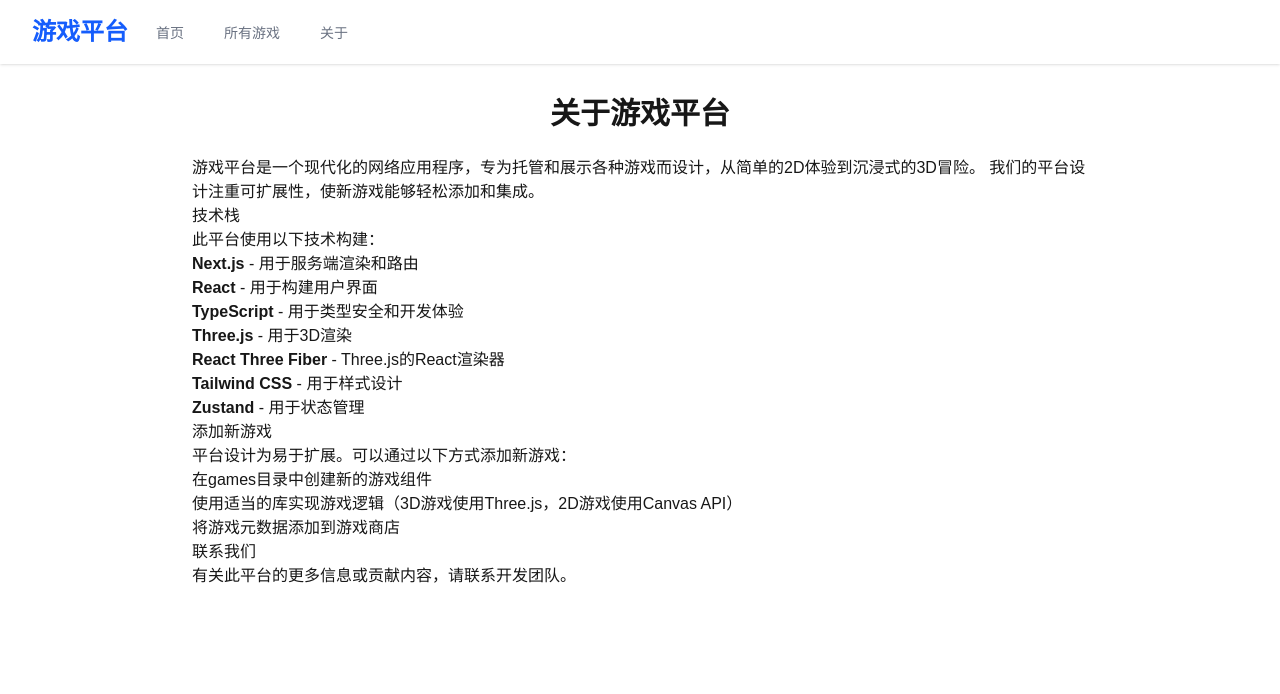
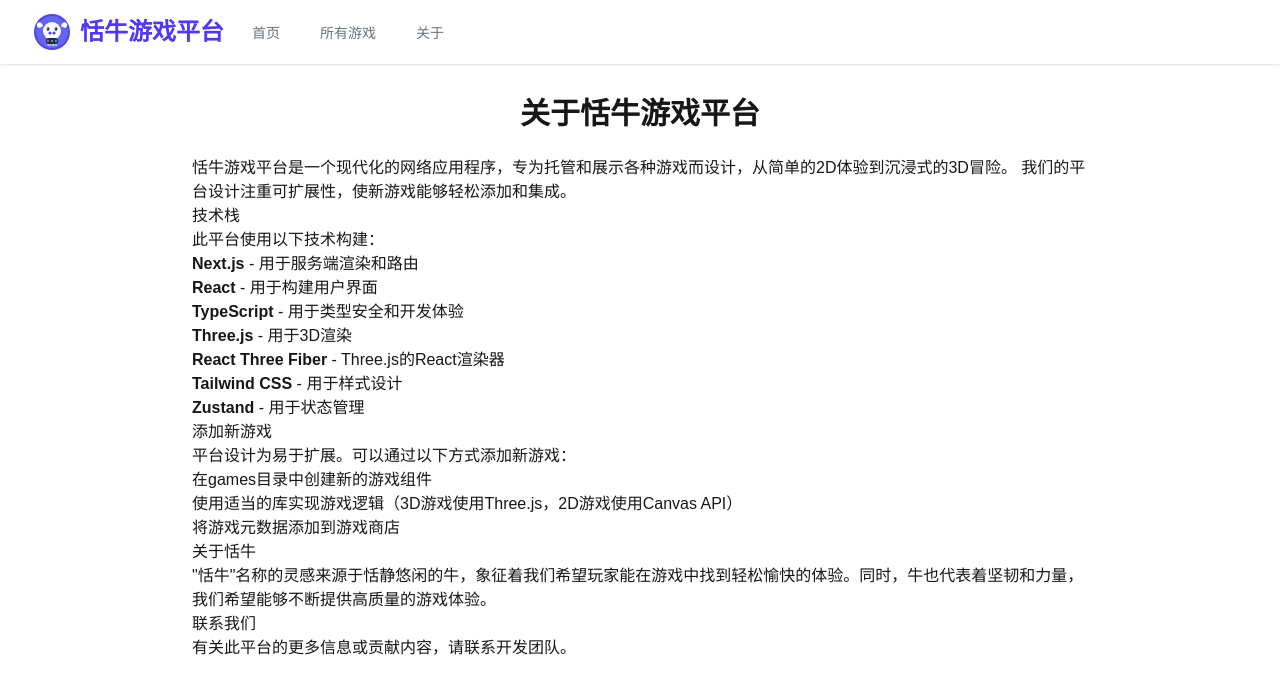
Before and after one commit to githubdominic/game-platform, a Next.js app: page /about in a window 1280 px wide. Shown: the top 694 px of the page. Built offline with nearby package versions, Linux system fonts and the light colour scheme.

Commit message:
feat: 更改游戏平台名称为恬牛游戏平台并添加LOGO

```diff
--- a/app/about/page.tsx
+++ b/app/about/page.tsx
@@ -1,11 +1,11 @@
 export default function AboutPage() {
   return (
     <div className="max-w-4xl mx-auto">
-      <h1 className="text-3xl font-bold mb-6 text-center">关于游戏平台</h1>
+      <h1 className="text-3xl font-bold mb-6 text-center">关于恬牛游戏平台</h1>
 
       <div className="prose dark:prose-invert lg:prose-lg mx-auto">
         <p>
-          游戏平台是一个现代化的网络应用程序，专为托管和展示各种游戏而设计，从简单的2D体验到沉浸式的3D冒险。
+          恬牛游戏平台是一个现代化的网络应用程序，专为托管和展示各种游戏而设计，从简单的2D体验到沉浸式的3D冒险。
           我们的平台设计注重可扩展性，使新游戏能够轻松添加和集成。
         </p>
 
@@ -33,6 +33,11 @@ export default function AboutPage() {
           <li>将游戏元数据添加到游戏商店</li>
         </ol>
 
+        <h2>关于恬牛</h2>
+        <p>
+          "恬牛"名称的灵感来源于恬静悠闲的牛，象征着我们希望玩家能在游戏中找到轻松愉快的体验。同时，牛也代表着坚韧和力量，我们希望能够不断提供高质量的游戏体验。
+        </p>
+
         <h2>联系我们</h2>
         <p>
           有关此平台的更多信息或贡献内容，请联系开发团队。
--- a/app/components/Header.tsx
+++ b/app/components/Header.tsx
@@ -1,6 +1,7 @@
 'use client';
 import Link from 'next/link';
 import { useState } from 'react';
+import Image from 'next/image';
 
 export default function Header() {
   const [isMobileMenuOpen, setIsMobileMenuOpen] = useState(false);
@@ -11,7 +12,14 @@ export default function Header() {
         <div className="flex justify-between h-16">
           <div className="flex">
             <Link href="/" className="flex-shrink-0 flex items-center">
-              <span className="text-2xl font-bold text-blue-600 dark:text-blue-500">游戏平台</span>
+              <Image
+                src="/tianniu-logo.svg"
+                alt="恬牛游戏平台"
+                width={40}
+                height={40}
+                className="mr-2"
+              />
+              <span className="text-2xl font-bold text-indigo-600 dark:text-indigo-500">恬牛游戏平台</span>
             </Link>
             <nav className="hidden sm:ml-6 sm:flex sm:space-x-8">
               <Link
@@ -38,7 +46,7 @@ export default function Header() {
           <div className="-mr-2 flex items-center sm:hidden">
             <button
               onClick={() => setIsMobileMenuOpen(!isMobileMenuOpen)}
-              className="inline-flex items-center justify-center p-2 rounded-md text-gray-400 hover:text-gray-500 hover:bg-gray-100 dark:hover:bg-gray-800 focus:outline-none focus:ring-2 focus:ring-inset focus:ring-blue-500"
+              className="inline-flex items-center justify-center p-2 rounded-md text-gray-400 hover:text-gray-500 hover:bg-gray-100 dark:hover:bg-gray-800 focus:outline-none focus:ring-2 focus:ring-inset focus:ring-indigo-500"
             >
               <span className="sr-only">打开主菜单</span>
               {isMobileMenuOpen ? (
--- a/app/layout.tsx
+++ b/app/layout.tsx
@@ -14,8 +14,8 @@ const geistMono = Geist_Mono({
 });
 
 export const metadata: Metadata = {
-  title: "游戏平台 - 2D和3D游戏",
-  description: "一个可扩展的2D和3D游戏平台",
+  title: "恬牛游戏平台 - 2D和3D游戏",
+  description: "恬牛游戏平台 - 一个可扩展的2D和3D游戏平台",
 };
 
 export default function RootLayout({
@@ -28,6 +28,7 @@ export default function RootLayout({
       <head>
         <meta charSet="utf-8" />
         <meta name="viewport" content="width=device-width, initial-scale=1" />
+        <link rel="icon" href="/tianniu-logo.svg" />
       </head>
       <body
         className={`${geistSans.variable} ${geistMono.variable} antialiased bg-gray-50 dark:bg-gray-950 text-gray-900 dark:text-gray-100 min-h-screen`}
--- a/app/page.tsx
+++ b/app/page.tsx
@@ -7,7 +7,7 @@ export default function Home() {
       <div className="text-center mb-12">
         <h1 className="text-4xl font-bold tracking-tight text-gray-900 dark:text-gray-100 sm:text-5xl md:text-6xl">
           <span className="block">欢迎来到</span>
-          <span className="block text-blue-600 dark:text-blue-500">游戏平台</span>
+          <span className="block text-indigo-600 dark:text-indigo-500">恬牛游戏平台</span>
         </h1>
         <p className="mt-3 max-w-md mx-auto text-base text-gray-500 dark:text-gray-400 sm:text-lg md:mt-5 md:text-xl md:max-w-3xl">
           探索我们的2D和3D游戏集合。我们会定期添加新游戏！
```
Also changed, not shown: public/tianniu-logo.svg (added).
